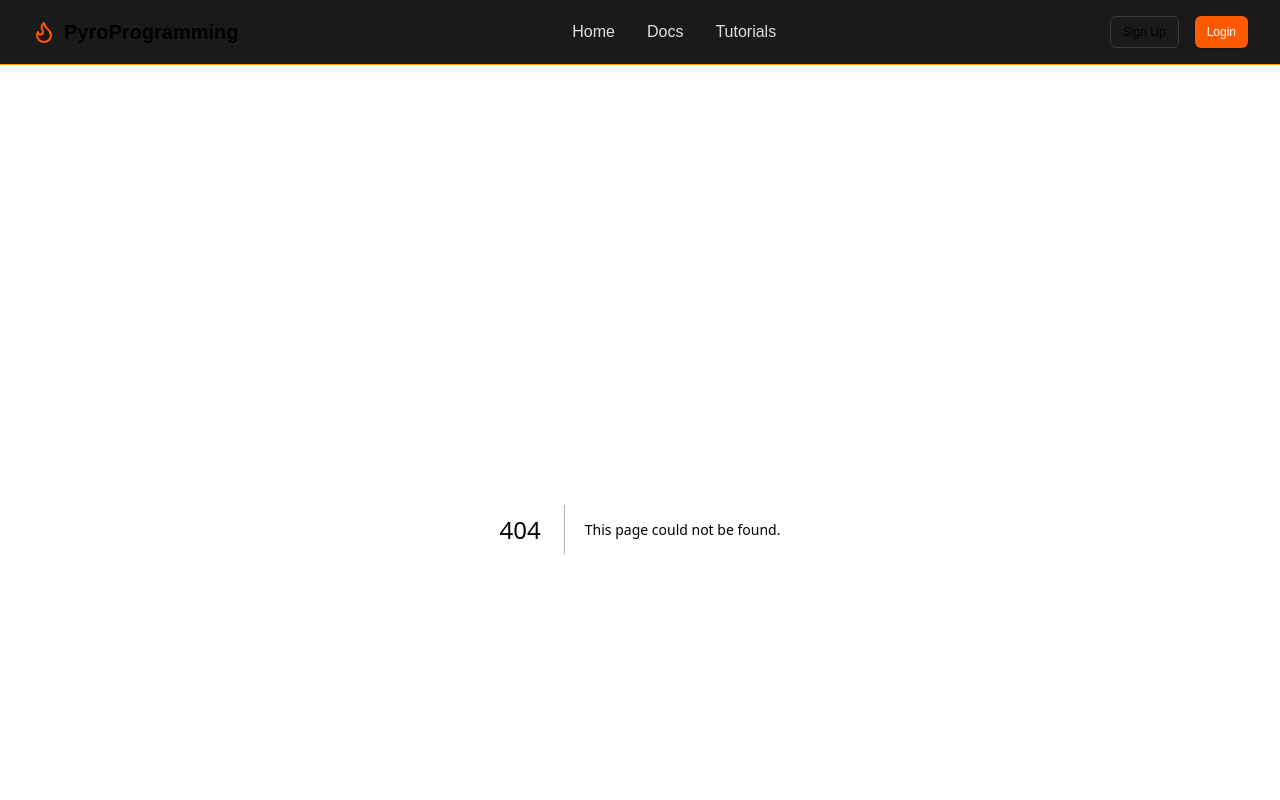
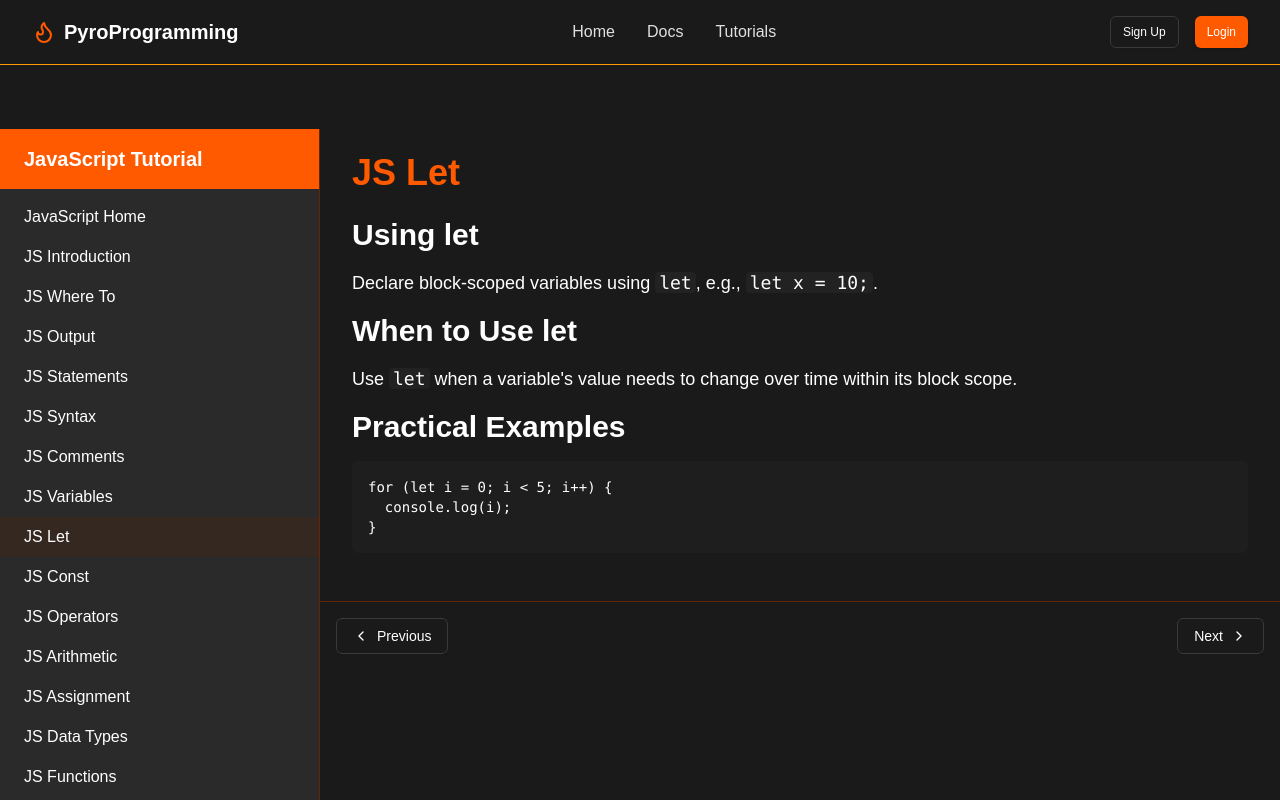
Before and after one commit to 321EZ123/PyroProgramming, a Next.js app: page /tutorials/javascript/let in a window 1280 px wide. Before the commit this address had no page. Shown: the top 800 px of the page. Built offline with nearby package versions, Linux system fonts and the light colour scheme.

Commit message:
Create page.tsx

```diff
--- /dev/null
+++ b/src/app/tutorials/javascript/let/page.tsx
@@ -0,0 +1,21 @@
+"use client";
+
+export default function JsLet() {
+  return (
+    <div className="max-w-4xl mx-auto">
+      <h1 className="text-4xl font-bold mb-6 text-primary">JS Let</h1>
+      <h2 className="text-3xl font-semibold mb-4">Using let</h2>
+      <p className="text-lg mb-4">Declare block-scoped variables using <code className="bg-card/50 px-1 rounded">let</code>, e.g., <code className="bg-card/50 px-1 rounded">let x = 10;</code>.</p>
+
+      <h2 className="text-3xl font-semibold mb-4">When to Use let</h2>
+      <p className="text-lg mb-4">Use <code className="bg-card/50 px-1 rounded">let</code> when a variable's value needs to change over time within its block scope.</p>
+
+      <h2 className="text-3xl font-semibold mb-4">Practical Examples</h2>
+      <div className="bg-[#1E1E1E] rounded-md p-4 mb-6">
+        <pre className="text-white font-mono text-sm">{`for (let i = 0; i < 5; i++) {
+  console.log(i);
+}`}</pre>
+      </div>
+    </div>
+  );
+}
```
